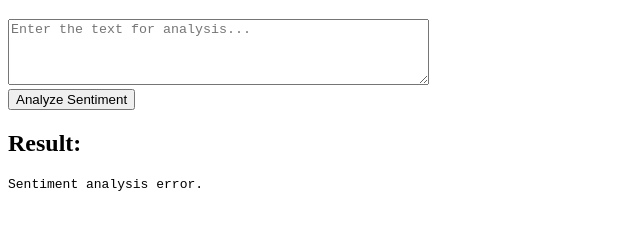
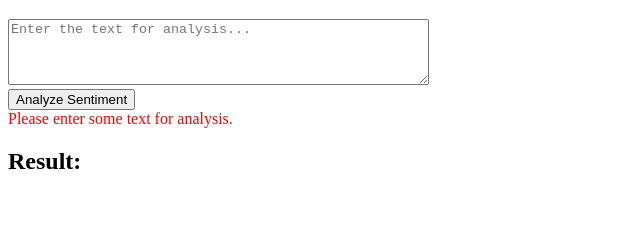
Before and after one commit to JarMaj/SentimentAnalyzer, a plain HTML site: page SentimentAnalyzer/wwwroot/index.html in a window 1280 px wide. Both pictures are taken after a click on the button "Analyze Sentiment". Shown: the part 61-290 px from the top of the page, without its empty margins (0-640 px from the left). Drawn offline with Linux system fonts and the light colour scheme; no server answers.

Commit message:
add validation for input text

```diff
--- a/SentimentAnalyzer/wwwroot/index.html
+++ b/SentimentAnalyzer/wwwroot/index.html
@@ -8,6 +8,15 @@
     <script>
         async function analyzeSentiment() {
             const text = document.getElementById('textInput').value;
+            const errorMessageDisplay = document.getElementById('error-message');
+
+            if (!text) {
+                errorMessageDisplay.textContent = "Please enter some text for analysis.";
+                errorMessageDisplay.style.display = "block";
+                return;
+            } else {
+                errorMessageDisplay.style.display = "none";
+            }
 
             try {
                 const response = await fetch('/api/sentiment/analyze', {
@@ -64,6 +73,7 @@
     <h1>Sentiment Analysis</h1>
     <textarea id="textInput" rows="4" cols="50" placeholder="Enter the text for analysis..."></textarea><br>
     <button onclick="analyzeSentiment()">Analyze Sentiment</button>
+    <div id="error-message" style="color: red; display: none;"></div>
     <h2>Result:</h2>
     <pre id="result"></pre>
 </body>
```
